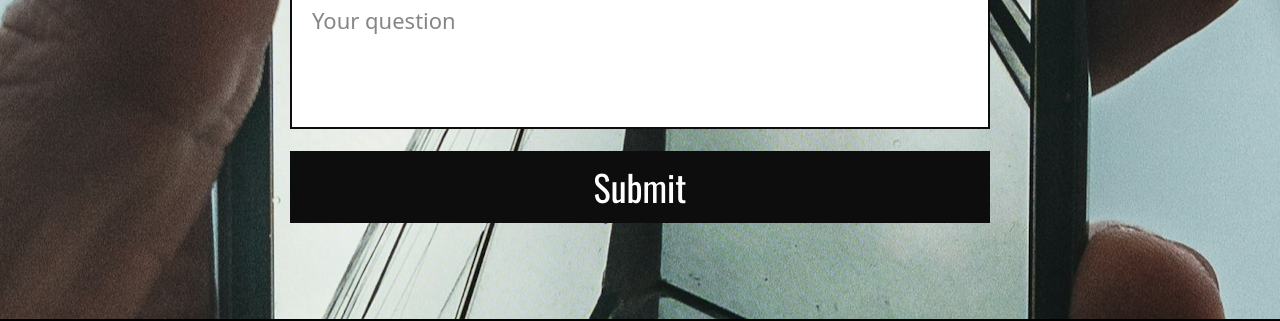
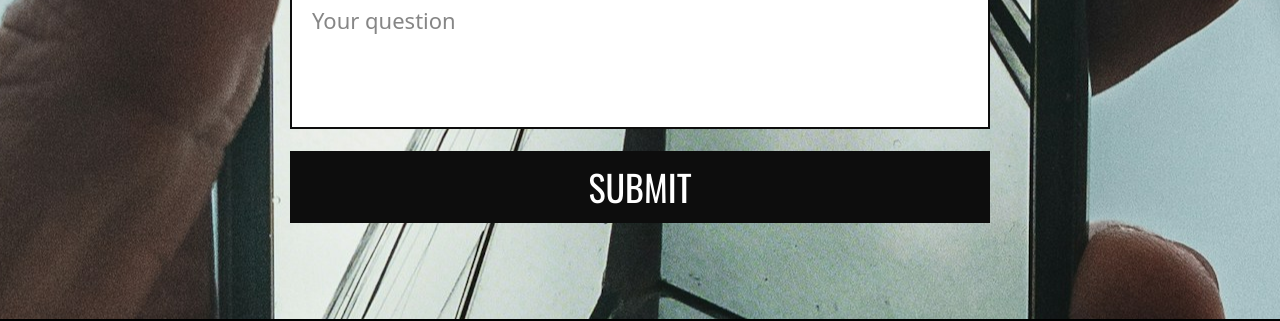
Before and after one commit to spaindoc/Rentos, a Next.js app: page /en in a window 1280 px wide. Shown: the part 910-1231 px from the top of the page. Built offline with nearby package versions, Linux system fonts and the light colour scheme.

Commit message:
did animation(button feedback)

```diff
--- a/src/app/[locale]/components/feedback.jsx
+++ b/src/app/[locale]/components/feedback.jsx
@@ -2,7 +2,6 @@
 import React, { useState } from 'react';
 import { useTranslations } from "next-intl";
 import bg from '@/../public/feedback_bg.jpg';
-import Button from "@/app/[locale]/components/ui/button";
 
 const Feedback = () => {
     const t = useTranslations();
@@ -83,9 +82,11 @@ const Feedback = () => {
                         />
 
                         <div className="w-full max-w-full box-border">
-                        <button className={`bg-black w-full max-w-[700px] cursor-pointer font-oswald py-4 text-center text-white text-[18px] lg:text-4xl`}>
+                        <button className={`bg-black w-full max-w-[700px] cursor-pointer font-oswald py-4 text-center
+                         text-white text-[18px] lg:text-4xl
+                         uppercase hover:bg-blue hover:text-black transition-colors duration-300`}>
                             {t('Feedback.form.submit')}
-                        </button>
+                        </button> {/*!TODO Винести у UI KIT(та оформити його) !!!*/}
                         </div>
                     </form>
                 </div>
```
